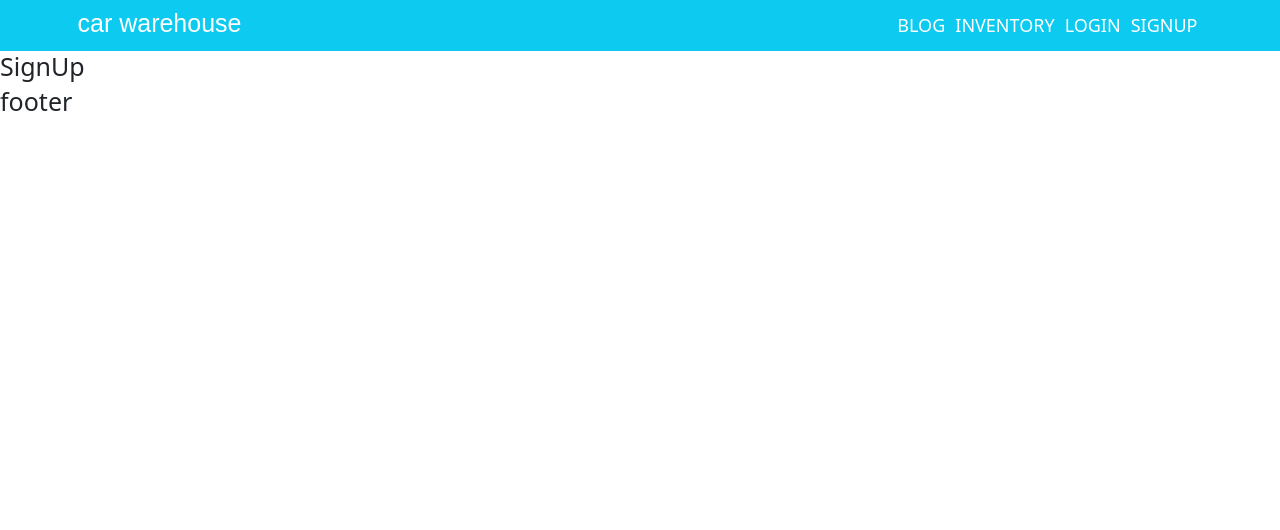
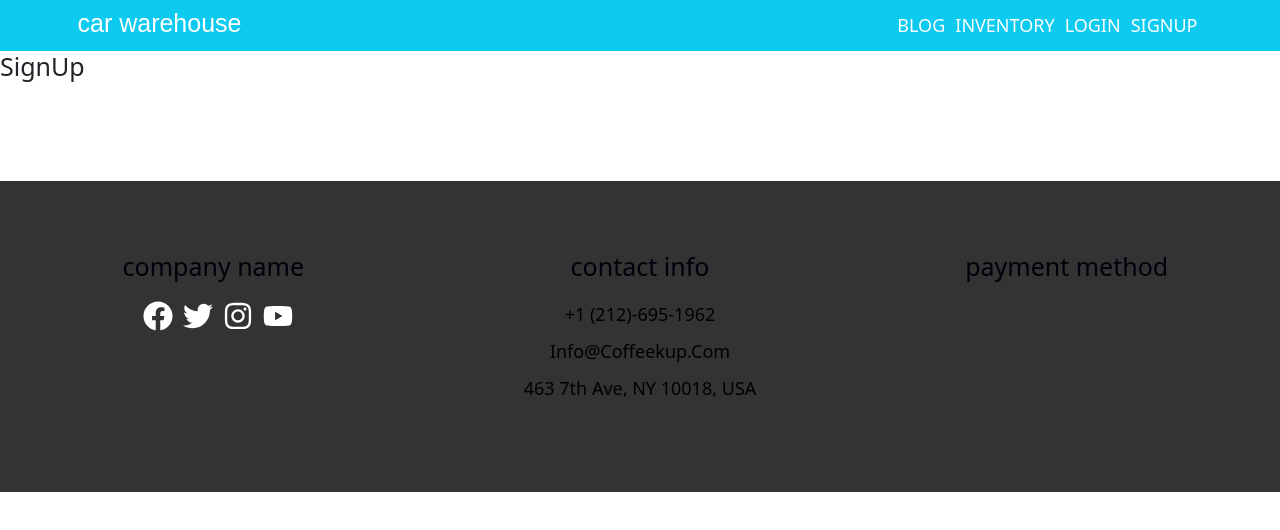
Before and after one commit to alamgir5253/warehouse-menagement, a React (Create React App) app: page /signup in a window 1280 px wide. Shown: the top 530 px of the page. Built offline with nearby package versions, Linux system fonts and the light colour scheme.

Commit message:
footer added

```diff
--- a/src/Components/Footer/Footer.css
+++ b/src/Components/Footer/Footer.css
@@ -0,0 +1,67 @@
+.footer-section{
+  display: grid;
+  grid-template-columns: repeat(3, 1fr);
+  margin-top: 10rem;
+  text-align: center;
+  background: RGBA(0,0,0,0.80);
+  padding: 5rem 0;
+
+}
+.section1, .section2, .section3{
+  margin-bottom: 3rem;
+}
+.footer-section h3{
+  color: #00000B;
+  margin: 2rem;
+  font-size: 2.5rem
+}
+.footer-section p{
+  color: RGBA(0,0,0,1);
+  margin-bottom: 1rem;
+  font-size: 1.8rem
+}
+.footer-social{
+  font-size: 3rem;
+  display: flex;
+  justify-content: center;
+
+}
+.facebook, .twitter, .instagram, .youtube{
+  margin-left: 1rem;
+  transition: .3s ease-in-out;
+  cursor: pointer;
+  color: #fff
+}
+.facebook:hover{
+  color: RGBA(0,0,255,0.76);
+  transform: rotate(360deg)
+}
+.twitter:hover{
+  color: RGBA(0,0,255,0.49);
+  transform: rotate(360deg)
+}
+.instagram:hover{
+  color: #3f729b;
+  transform: rotate(360deg)
+}
+.youtube:hover{
+   color: red;
+   transform: rotate(360deg)
+}
+
+
+
+
+@media only screen and (max-width: 992px) {
+  .footer-section{
+    grid-template-columns: repeat(2, 1fr);
+    margin-top: 8rem;
+    }
+  }
+
+  @media only screen and (max-width: 576px) {
+    .footer-section{
+      grid-template-columns: repeat(1, 1fr);
+      margin-top: 5rem;
+  }
+}
--- a/src/Components/Footer/Footer.js
+++ b/src/Components/Footer/Footer.js
@@ -1,10 +1,26 @@
 import React from 'react';
+import { FaFacebook, FaTwitter, FaYoutube, FaInstagram } from "react-icons/fa";
 import './Footer.css'
 const Footer = () => {
   return (
-    <div>
-      <h1>footer</h1>
-    </div>
+    <footer className='footer-section'>
+      <div className='section1'>
+        <h3>company name</h3>
+        <div className="footer-social">
+        <FaFacebook className='facebook'/><FaTwitter className='twitter' /><FaInstagram className='instagram' /> <FaYoutube className='youtube' />
+          </div>
+      </div>
+      <div className='section2'>
+        <h3>contact info</h3>
+        <p>+1 (212)-695-1962</p>
+        <p>Info@Coffeekup.Com</p>
+        <p>463 7th Ave, NY 10018, USA</p>
+      </div>
+      <div className='section3'>
+        <h3>payment method</h3>
+
+      </div>
+    </footer>
   );
 };
 
```
